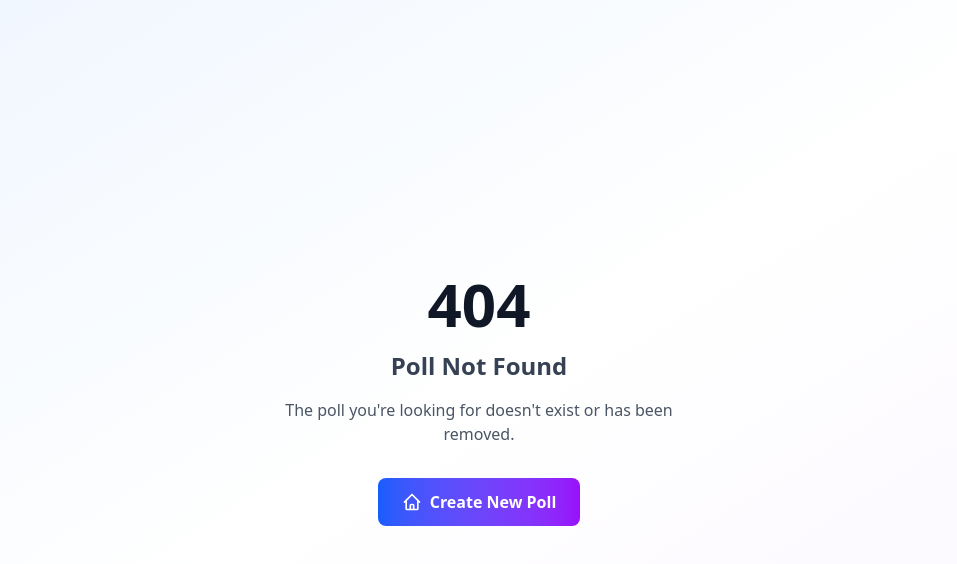
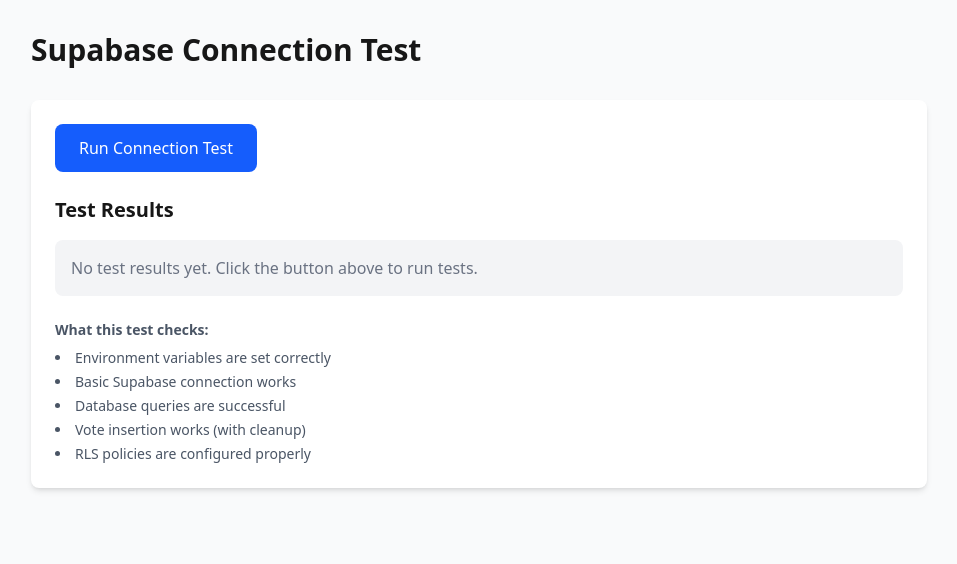
Before and after one commit to CS4800-GMD/SnapVote, a Next.js app: page /test-supabase in a window 1280 px wide. Before the commit this address had no page. Shown: the top 564 px of the page, without its empty margins (161-1118 px from the left). Built offline with nearby package versions, Linux system fonts and the light colour scheme.

Commit message:
Add comprehensive debugging for deployment voting issues

```diff
--- a/app/poll/[id]/PollClient.tsx
+++ b/app/poll/[id]/PollClient.tsx
@@ -136,19 +136,29 @@ export default function PollClient({ id }: { id: string }) {
   const handleVote = async (optionId: string) => {
     if (votedOption || isExpired) return // Prevent voting if already voted or expired
 
+    console.log('=== VOTE DEBUG START ===')
     console.log('Attempting to vote for option:', optionId)
+    console.log('Current environment:', process.env.NODE_ENV)
+    console.log('Supabase URL available:', !!process.env.NEXT_PUBLIC_SUPABASE_URL)
+    console.log('Supabase Key available:', !!process.env.NEXT_PUBLIC_SUPABASE_ANON_KEY)
+    console.log('Network status:', navigator.onLine ? 'Online' : 'Offline')
+    console.log('Current URL:', window.location.href)
+
     setIsVoting(true)
     setVotedOption(optionId)
 
     try {
-      console.log('Inserting vote into database...')
-      console.log('Supabase client:', supabase)
-      console.log('Option ID being inserted:', optionId)
-
-      // Generate a session ID for this vote
+      console.log('Generating session ID...')
       const sessionId = generateUUID()
       console.log('Generated session ID:', sessionId)
 
+      console.log('Creating vote payload:', {
+        option_id: optionId,
+        session_id: sessionId
+      })
+
+      console.log('Making Supabase request...')
+      const startTime = Date.now()
       const { data, error } = await supabase
         .from('votes')
         .insert([{
@@ -156,11 +166,21 @@ export default function PollClient({ id }: { id: string }) {
           session_id: sessionId
         }])
         .select()
+      const endTime = Date.now()
 
-      console.log('Supabase response:', { data, error })
+      console.log(`Request completed in ${endTime - startTime}ms`)
+      console.log('Supabase response received:', {
+        hasData: !!data,
+        dataLength: data?.length,
+        hasError: !!error,
+        errorMessage: error?.message,
+        errorCode: error?.code,
+        errorDetails: error?.details
+      })
 
       if (error) {
-        console.error('Supabase error details:', {
+        console.error('=== SUPABASE ERROR ===')
+        console.error('Error details:', {
           message: error.message,
           code: error.code,
           details: error.details,
@@ -170,6 +190,7 @@ export default function PollClient({ id }: { id: string }) {
       }
 
       console.log('Vote successfully inserted:', data)
+      console.log('=== VOTE SUCCESS ===')
 
       // Manually update the UI since real-time is disabled
       setOptions((prevOptions) =>
@@ -183,16 +204,19 @@ export default function PollClient({ id }: { id: string }) {
       setTotalVotes((prev) => prev + 1)
 
     } catch (error) {
-      console.error('Error voting - full error object:', error)
+      console.error('=== VOTE ERROR ===')
       console.error('Error type:', typeof error)
       console.error('Error constructor:', error?.constructor?.name)
+      console.error('Full error object:', error)
 
       if (error && typeof error === 'object') {
         console.error('Error keys:', Object.keys(error))
         const errorObj = error as Record<string, any>
         if (errorObj.message) {
-          console.error('Error message property:', errorObj.message)
-          console.error('Error toString:', errorObj.toString())
+          console.error('Error message:', errorObj.message)
+        }
+        if (errorObj.stack) {
+          console.error('Error stack:', errorObj.stack)
         }
       }
 
@@ -210,9 +234,11 @@ export default function PollClient({ id }: { id: string }) {
         errorMessage = String(error)
       }
 
+      console.error('Final error message:', errorMessage)
       alert(`Failed to vote: ${errorMessage}`)
     } finally {
       setIsVoting(false)
+      console.log('=== VOTE DEBUG END ===')
     }
   }
 
--- /dev/null
+++ b/app/test-supabase/page.tsx
@@ -0,0 +1,151 @@
+'use client'
+
+import { useState } from 'react'
+import { supabase } from '../../lib/supabaseClient'
+
+export default function TestSupabase() {
+  const [results, setResults] = useState<string[]>([])
+  const [loading, setLoading] = useState(false)
+
+  const addResult = (message: string) => {
+    setResults(prev => [...prev, `${new Date().toLocaleTimeString()}: ${message}`])
+  }
+
+  const testConnection = async () => {
+    setLoading(true)
+    setResults([])
+
+    try {
+      addResult('Starting Supabase connection test...')
+
+      // Test 1: Check environment variables
+      addResult(`NEXT_PUBLIC_SUPABASE_URL: ${process.env.NEXT_PUBLIC_SUPABASE_URL ? 'Set' : 'Missing'}`)
+      addResult(`NEXT_PUBLIC_SUPABASE_ANON_KEY: ${process.env.NEXT_PUBLIC_SUPABASE_ANON_KEY ? 'Set' : 'Missing'}`)
+
+      if (!process.env.NEXT_PUBLIC_SUPABASE_URL || !process.env.NEXT_PUBLIC_SUPABASE_ANON_KEY) {
+        addResult('❌ Environment variables are missing!')
+        return
+      }
+
+      // Test 2: Test basic connection
+      addResult('Testing basic connection...')
+      const { data: pollsData, error: pollsError } = await supabase
+        .from('polls')
+        .select('count')
+        .limit(1)
+
+      if (pollsError) {
+        addResult(`❌ Polls query failed: ${pollsError.message}`)
+        return
+      }
+
+      addResult('✅ Basic connection successful')
+
+      // Test 3: Test options query
+      addResult('Testing options query...')
+      const { data: optionsData, error: optionsError } = await supabase
+        .from('options')
+        .select('id, text')
+        .limit(5)
+
+      if (optionsError) {
+        addResult(`❌ Options query failed: ${optionsError.message}`)
+        return
+      }
+
+      addResult(`✅ Options query successful (found ${optionsData?.length || 0} options)`)
+
+      // Test 4: Test vote insertion (with cleanup)
+      if (optionsData && optionsData.length > 0) {
+        addResult('Testing vote insertion...')
+        const testOptionId = optionsData[0].id
+        const testSessionId = crypto.randomUUID ? crypto.randomUUID() : 'test-session-id'
+
+        const { data: voteData, error: voteError } = await supabase
+          .from('votes')
+          .insert([{
+            option_id: testOptionId,
+            session_id: testSessionId
+          }])
+          .select()
+
+        if (voteError) {
+          addResult(`❌ Vote insertion failed: ${voteError.message}`)
+          addResult(`Error code: ${voteError.code}`)
+          addResult(`Error details: ${voteError.details}`)
+        } else {
+          addResult('✅ Vote insertion successful')
+
+          // Clean up test vote
+          if (voteData && voteData[0]) {
+            const { error: deleteError } = await supabase
+              .from('votes')
+              .delete()
+              .eq('id', voteData[0].id)
+
+            if (deleteError) {
+              addResult(`⚠️ Test vote cleanup failed: ${deleteError.message}`)
+            } else {
+              addResult('✅ Test vote cleaned up')
+            }
+          }
+        }
+      }
+
+      addResult('🎉 All tests completed!')
+
+    } catch (error) {
+      addResult(`❌ Unexpected error: ${error}`)
+    } finally {
+      setLoading(false)
+    }
+  }
+
+  return (
+    <div className="min-h-screen bg-gray-50 p-8">
+      <div className="max-w-4xl mx-auto">
+        <h1 className="text-3xl font-bold mb-8">Supabase Connection Test</h1>
+
+        <div className="bg-white p-6 rounded-lg shadow-md space-y-6">
+          <div>
+            <button
+              onClick={testConnection}
+              disabled={loading}
+              className="px-6 py-3 bg-blue-600 text-white rounded-lg hover:bg-blue-700 disabled:opacity-50 disabled:cursor-not-allowed"
+            >
+              {loading ? 'Testing...' : 'Run Connection Test'}
+            </button>
+          </div>
+
+          <div>
+            <h2 className="text-xl font-semibold mb-4">Test Results</h2>
+            <div className="bg-gray-100 p-4 rounded-lg max-h-96 overflow-y-auto">
+              {results.length === 0 ? (
+                <p className="text-gray-500">No test results yet. Click the button above to run tests.</p>
+              ) : (
+                <div className="space-y-1">
+                  {results.map((result, index) => (
+                    <div key={index} className="text-sm font-mono">
+                      {result}
+                    </div>
+                  ))}
+                </div>
+              )}
+            </div>
+          </div>
+
+          <div className="text-sm text-gray-600">
+            <h3 className="font-semibold mb-2">What this test checks:</h3>
+            <ul className="list-disc list-inside space-y-1">
+              <li>Environment variables are set correctly</li>
+              <li>Basic Supabase connection works</li>
+              <li>Database queries are successful</li>
+              <li>Vote insertion works (with cleanup)</li>
+              <li>RLS policies are configured properly</li>
+            </ul>
+          </div>
+        </div>
+      </div>
+    </div>
+  )
+}
```
